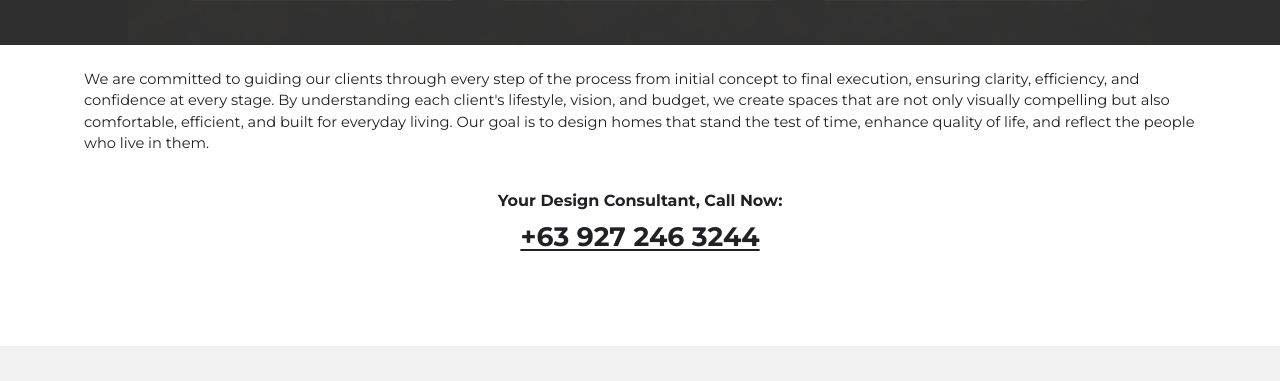
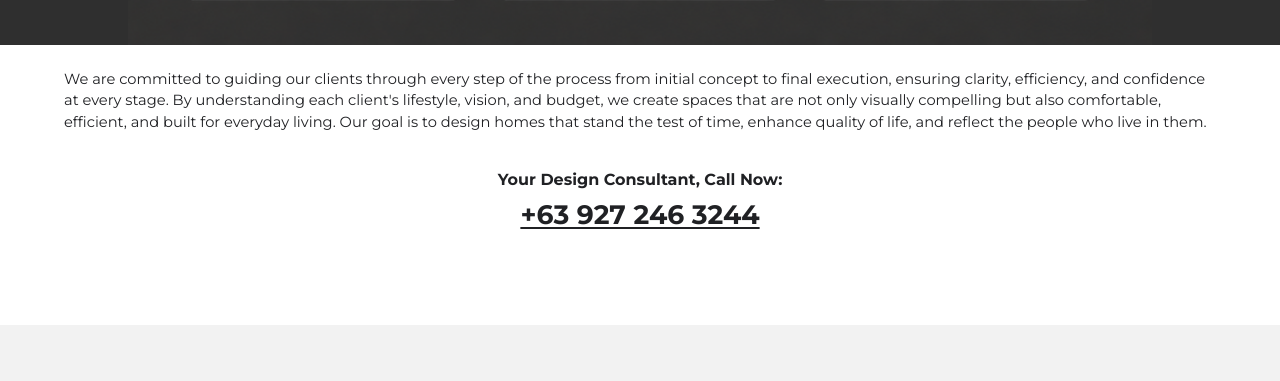
Before and after one commit to patrickgregoryfilarmeo-max/Creacion-Architecture, a plain HTML site: page index.html in a window 1280 px wide. Shown: the part 1612-1993 px from the top of the page. Drawn offline with Linux system fonts and the light colour scheme; a web font is replaced by a local one.

Commit message:
Adjust consultation paragraph to four-line wrap

```diff
--- a/assets/styles.css
+++ b/assets/styles.css
@@ -464,8 +464,8 @@ button.button:hover {
 }
 
 .consultation-copy {
-  width: calc(100% - 120px);
-  max-width: none;
+  width: calc(100% - 80px);
+  max-width: 1480px;
   margin: 0 auto 36px;
   font-family: "Montserrat", Arial, sans-serif;
   font-size: 11pt;
```
